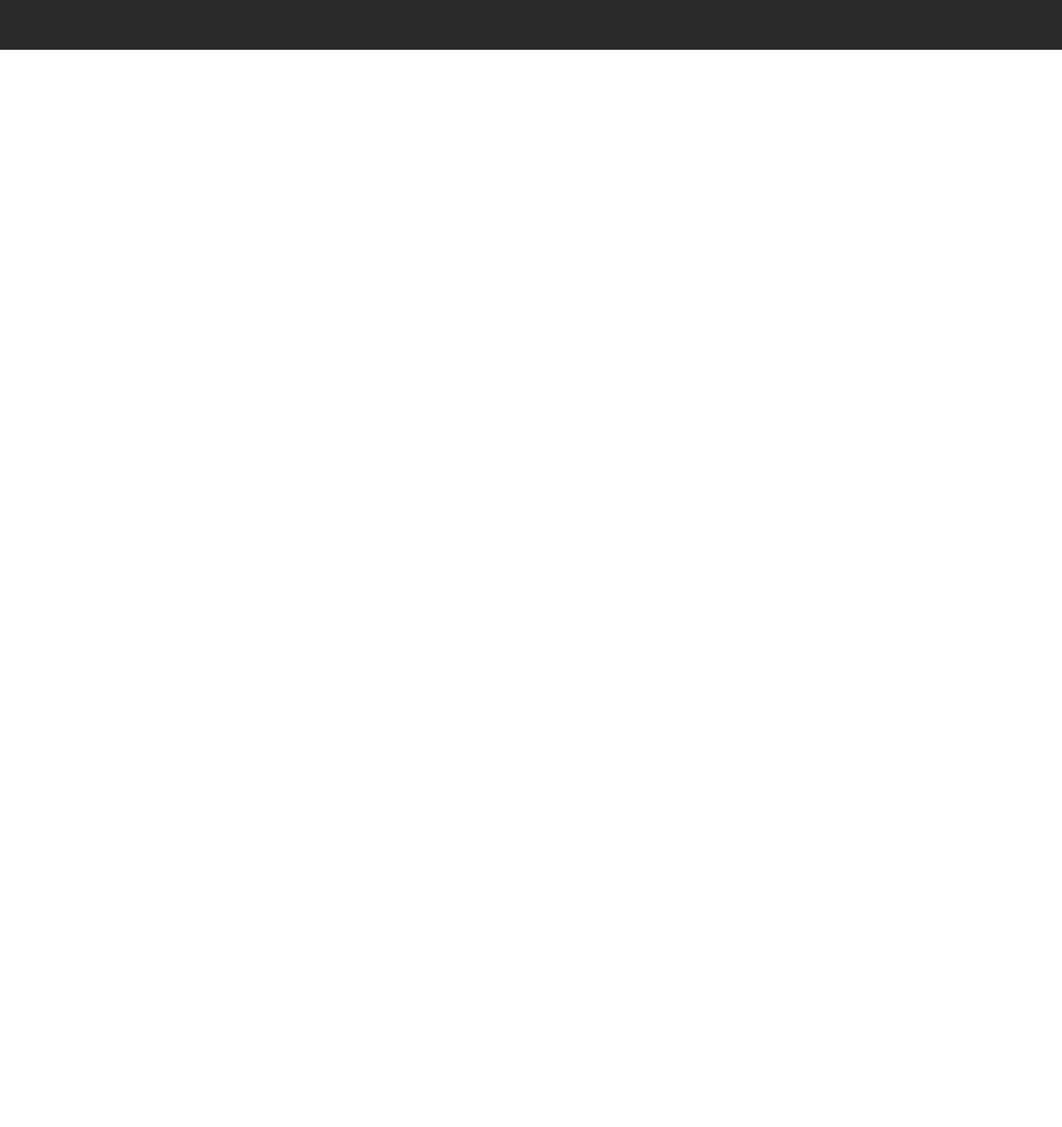
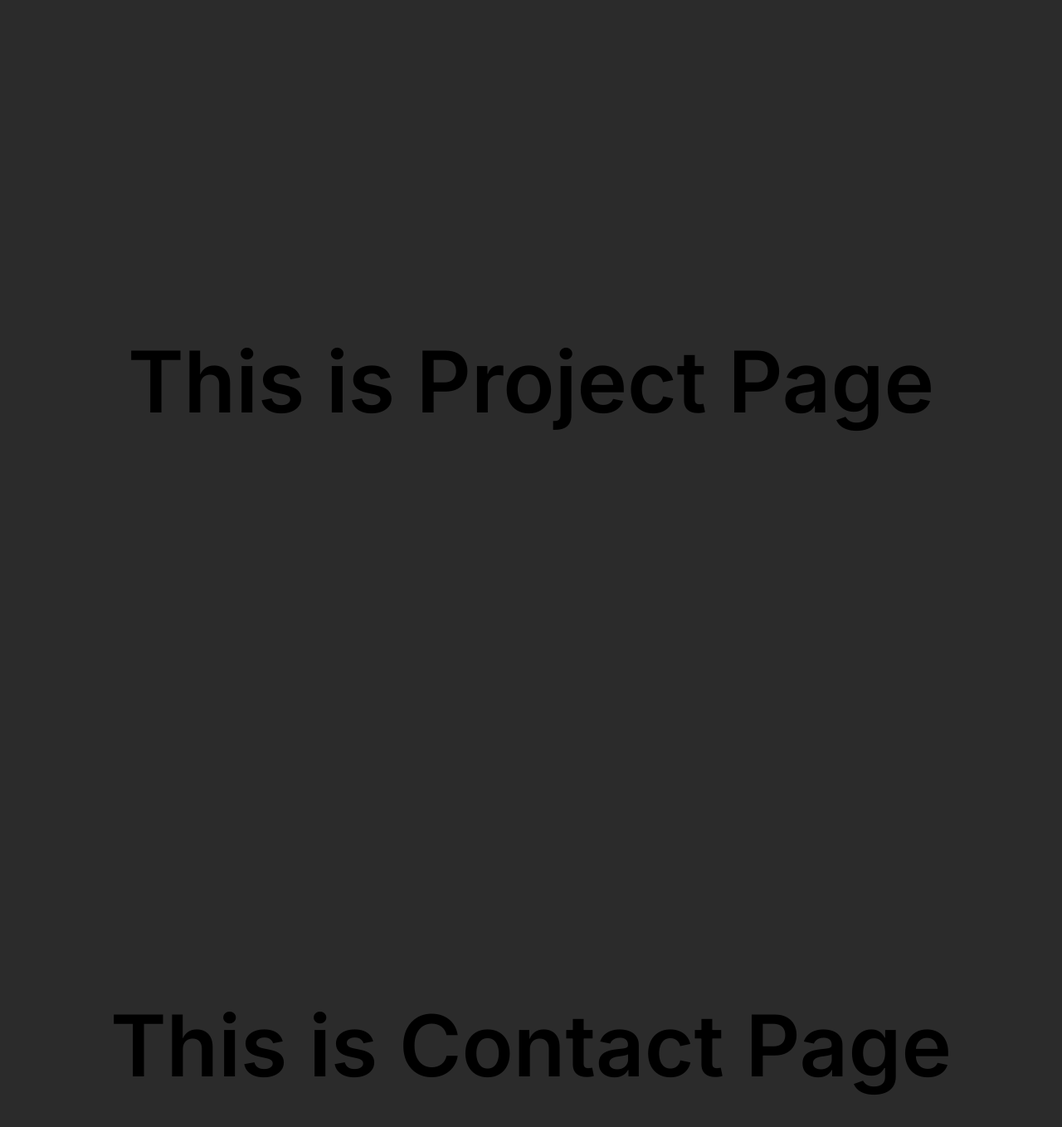
Before and after one commit to ranjeet-zet/portfolioWithNextJs, a Next.js app: page / in a window 1280 px wide. Shown: the part 2340-3698 px from the top of the page at 83% size. Before the commit the page ends 2400 px from the top, so only its background shows below. Built offline with nearby package versions, Linux system fonts and the light colour scheme.

Commit message:
some changes

```diff
--- a/app/page.tsx
+++ b/app/page.tsx
@@ -3,6 +3,8 @@ import HomePage from '../components/Home'
 import Navbar from '../components/Navbar'
 import About from '../components/About'
 import SkilsPage from '../components/TechSkils'
+import ProjectPage from '../components/Project'
+import  ContactForm from '../components/Contacts'
 export default function Home() {
   return (
     <>
@@ -10,6 +12,8 @@ export default function Home() {
     <HomePage/>
     <About/>
     <SkilsPage/>
+    <ProjectPage/>
+    <ContactForm/>
     </>
   );
 }
```
